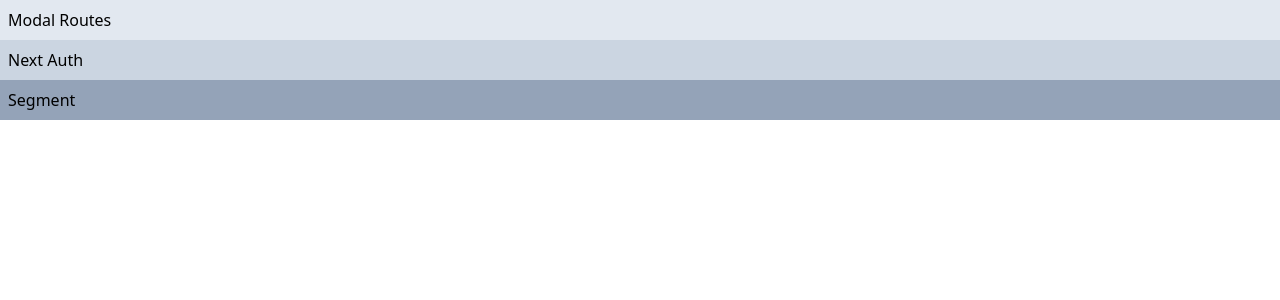
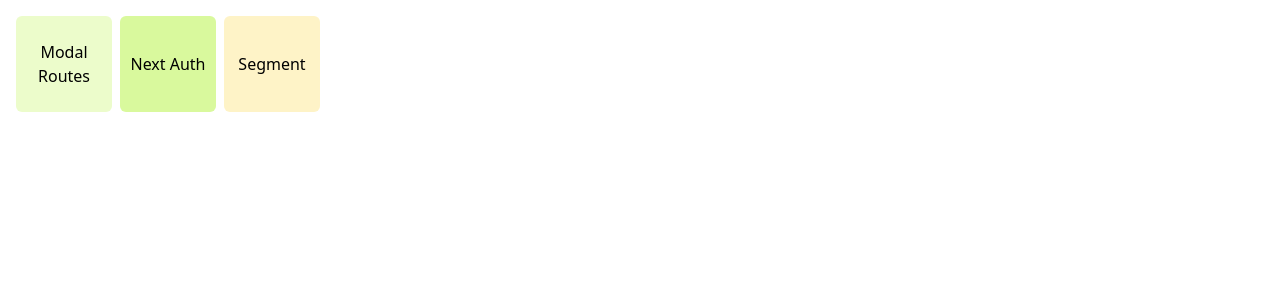
Before and after one commit to b0jun/next-sandbox, a Next.js app: page / in a window 1280 px wide. Shown: the top 300 px of the page. Built offline with nearby package versions, Linux system fonts and the light colour scheme.

Commit message:
수정: Segment 수정

```diff
--- a/src/app/page.tsx
+++ b/src/app/page.tsx
@@ -1,17 +1,35 @@
 import Link from 'next/link';
+
+const linkList = [
+	{
+		title: 'Modal Routes',
+		href: '/modal-routes',
+		bg: 'bg-lime-100',
+	},
+	{
+		title: 'Next Auth',
+		href: '/next-auth',
+		bg: 'bg-lime-200',
+	},
+	{
+		title: 'Segment',
+		href: '/segment',
+		bg: 'bg-amber-100',
+	},
+];
 
 export default function Home() {
 	return (
-		<main className="flex flex-col">
-			<Link href={'/modal-routes'} className="p-2 bg-slate-200">
-				Modal Routes
-			</Link>
-			<Link href={'/next-auth'} className="p-2 bg-slate-300">
-				Next Auth
-			</Link>
-			<Link href={'/segment'} className="p-2 bg-slate-400">
-				Segment
-			</Link>
+		<main className="flex gap-2 p-4">
+			{linkList.map(({ title, href, bg }, index) => (
+				<Link
+					key={index}
+					href={href}
+					className={`flex items-center justify-center text-center w-24 h-24 p-2 rounded-md ${bg}`}
+				>
+					{title}
+				</Link>
+			))}
 		</main>
 	);
 }
--- a/src/app/segment/page.tsx
+++ b/src/app/segment/page.tsx
@@ -2,24 +2,12 @@
 
 const Segment = () => {
 	return (
-		<div className="flex gap-5">
+		<div className="flex flex-col">
 			<Link
 				href={'/segment/home'}
-				className="flex w-20 h-20 bg-red-200 rounded-md items-center justify-center"
+				className="flex items-center justify-center bg-red-200 h-9"
 			>
-				Home
-			</Link>
-			<Link
-				href={'/segment/store'}
-				className="flex w-20 h-20 bg-red-300 rounded-md items-center justify-center"
-			>
-				Store
-			</Link>
-			<Link
-				href={'/segment/about'}
-				className="flex w-20 h-20 bg-red-400 rounded-md items-center justify-center"
-			>
-				About
+				Go To Home
 			</Link>
 		</div>
 	);
```
